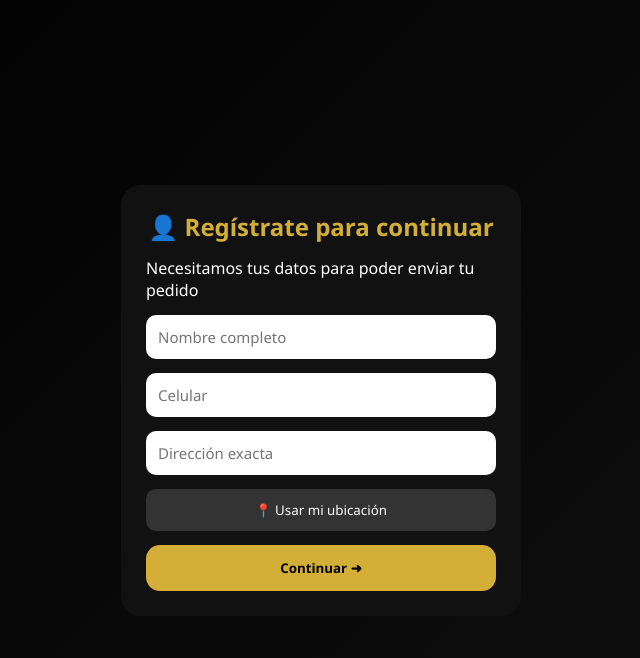
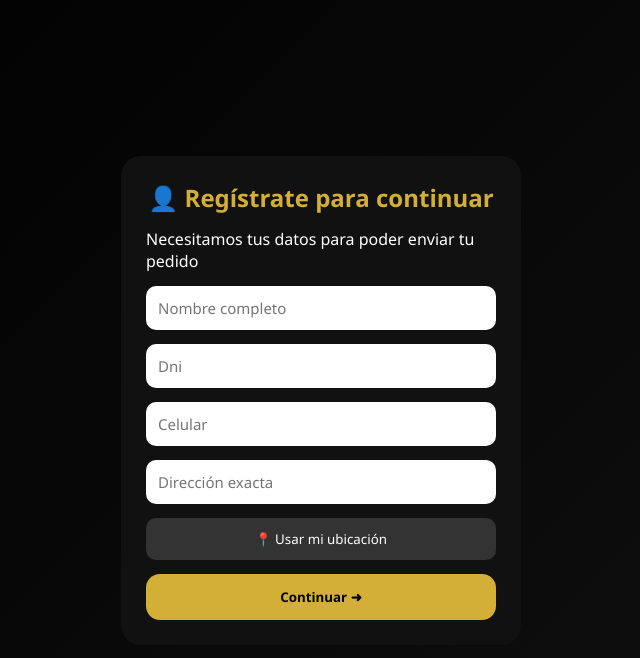
Before and after one commit to CESIL20/BACKEND-MRSHOLEES, a website: page index.html in a window 1280 px wide. Shown: the whole page, without its empty margins (319-959 px from the left). Drawn offline with Linux system fonts and the light colour scheme.

Commit message:
Actualizar index.html

```diff
--- a/index.html
+++ b/index.html
@@ -50,6 +50,9 @@
         <p>Necesitamos tus datos para poder enviar tu pedido</p>
 
         <input type="text" id="regName" placeholder="Nombre completo">
+        <input tupe="ID card"
+id="regIndentification"
+placeholder="Dni">
         <input type="tel" id="regPhone" placeholder="Celular">
         <input type="text" id="regAddress" placeholder="Dirección exacta">
 
```
